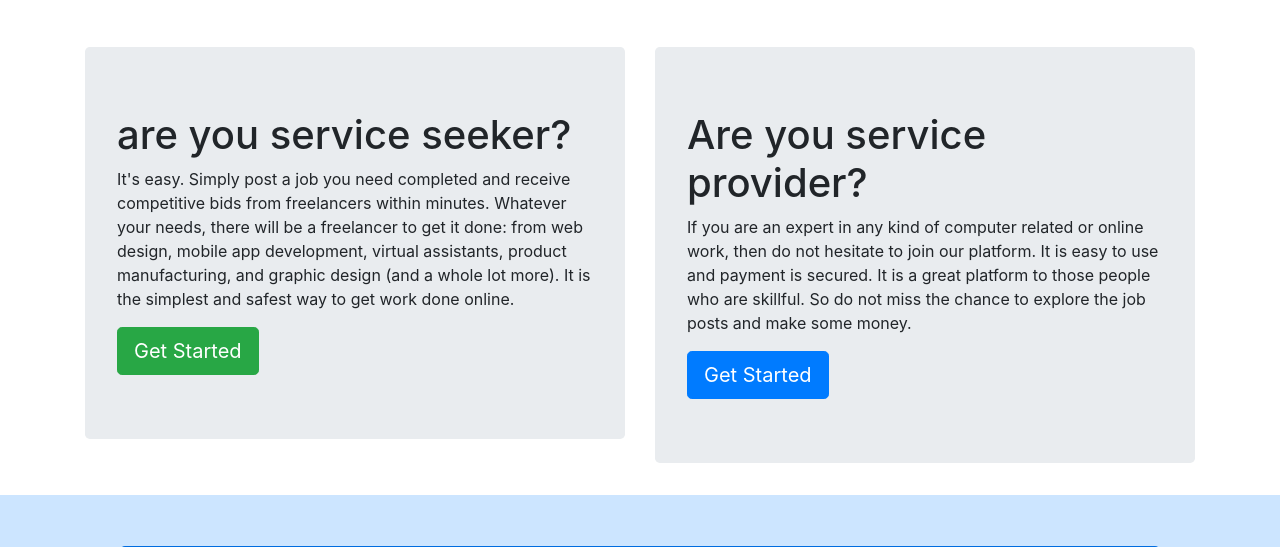
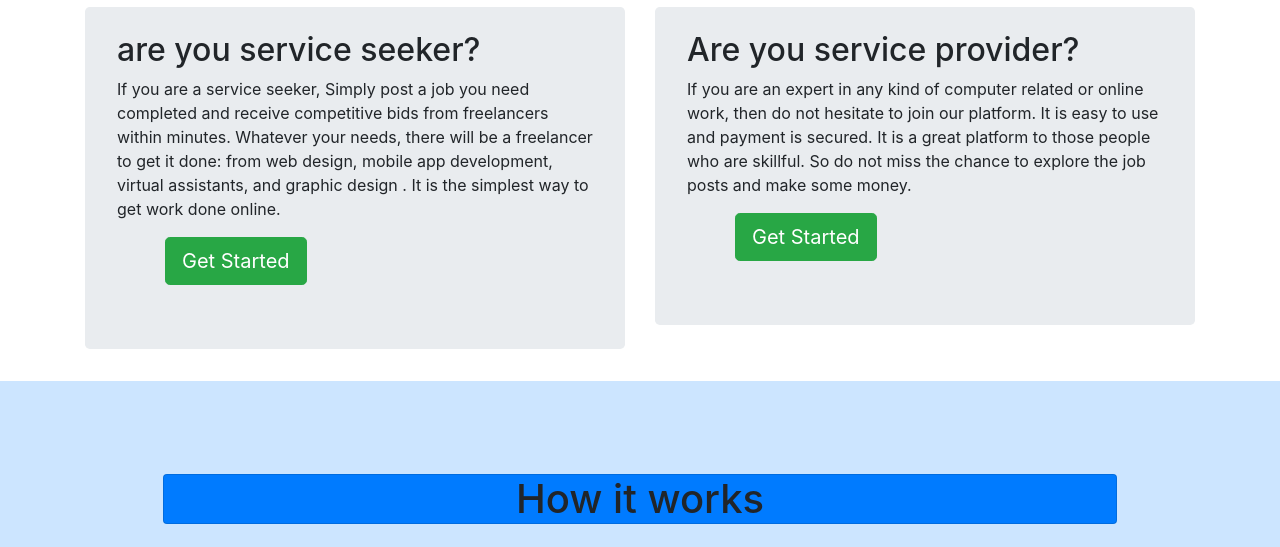
Before and after one commit to muleA/LocalFreelanceSystem, a PHP site: page / in a window 1280 px wide. Shown: the part 961-1508 px from the top of the page. Run offline with PHP 8.4, Linux system fonts and the light colour scheme; some libraries are stand-ins or nearby versions.

Commit message:
Add files via upload

```diff
--- a/index.php
+++ b/index.php
@@ -99,22 +94,26 @@
 <!--  part 2 -->
 <div class="container fluid">
 
-<div class="row mt-5" >
+<div class="row mt-2" >
 <div class="col-sm-6">
 <div class="jumbotron">
-<h1>are you service seeker?</h1>
-			<p>It's easy. Simply post a job you need completed and receive competitive bids from freelancers within minutes. Whatever your needs, there will be a freelancer to get it done: from web design, mobile app development, virtual assistants, product manufacturing, and graphic design (and a whole lot more). It is the simplest and safest way to get work done online.</p>
-			<p></p>
-			<a href="loginReg.php" class="btn btn-success btn-lg">Get Started</a>
+<h2 style="margin-top: -40px; ">are you service seeker?</h2>
+			<p>If you are a service seeker, Simply post a job you need completed and receive
+      competitive bids from freelancers within minutes. Whatever your needs,
+      there will be a freelancer to get it done: from web design, mobile app development,
+       virtual assistants,  and graphic design . It is the simplest way to
+       get work done online.</p>
+			</p>
+			<a href="loginReg.php" class="btn btn-success btn-lg ml-5">Get Started</a>
 </div>
 </div>
 
 <div class="col-sm-6">
 <div class="jumbotron">
-<h1>Are you service provider?</h1>
+<h2 style="margin-top: -40px; ">Are you service provider?</h2>
 			<p>If you are an expert in any kind of computer related or online work, then do not hesitate to join our platform. It is easy to use and payment is secured. It is a great platform to those people who are skillful. So do not miss the chance to explore the job posts and make some money.</p>
 			<p></p>
-			<a href="loginReg.php" class="btn btn-primary btn-lg">Get Started</a>
+			<a href="loginReg.php" class="btn btn-success btn-lg ml-5">Get Started</a>
 </div>
 
 </div>
@@ -126,50 +125,103 @@
 <!--  -->
 
 <!--How it works-->
-<div style="background:#cce5ff">
-<div class="container text-center" style="padding:4%;" id="how">
-	<h1 class="card header2" style="background:#007BFF">How it works</h1>
-	<div class="row card" style="padding:30px 60px 30px 60px;margin:30px;">
-		<div class="col-lg-6">
-			<h3>Post Projects For Free</h3>
+<div style="background:#cce5ff" >
+<div class="container text-center" style="padding:4%;"id="how" >
+<div class="container text-center" style="padding:4%;" >
+	<h1 class="card header2" style="background:#007BFF ;"  >How it works</h1>
+	<div class="row card" style="padding:30px 60px 30px 60px;margin:30px; ">
+		<div class="col-lg-12">
+    <div class="row">
+    <div class="col-sm-6">
+    <h3>Post Projects For Free</h3>
 			<p>It's always free to post your project. You’ll automatically begin to receive bids from our freelancers.
         Also, you can browse through the talent available on our site, and contact them by the contact information.
-        <img src="image/project.jpg"></p>
+        </p>
+
+    </div>
+    <div class="col-sm-6">
+        <img src="Image\project.jpg" width="200px" height="150px">
+        </div>
+    </div>
+
 		</div>
-<!-- 		<div class="col-lg-6">
-			<img src="image/project.jpg">
-		</div> -->
+
 	</div>
 	<div class="row card" style="padding:30px 60px 30px 60px;margin:30px;">
+  <div class="row">
 		<div class="col-lg-6">
+
 			<h3>Deposit Money Safely</h3>
-			<p>We have a complete security to your valuable money. You have the rights to pay the deposited money after the project completed. We have a good refund policy to make sure of satisfaction of the project completed.</p>
+			<p>We have a complete security to your valuable money. You have the rights to pay the deposited money
+       after the project completed. We have a good refund policy to make sure of satisfaction of the project
+        completed.</p>
 		</div>
-		<div class="col-lg-6">
-			<img src="image/depoite.jpg">
-		</div>
-	</div>
+
+    <div class="col-sm-6">
+        <img src="Image\deposit.png" width="200px" height="150px">
+        </div>
+    </div>
+    </div>
+
 	<div class="row card" style="padding:30px 60px 30px 60px;margin:30px;">
+  <div class="row">
+
 		<div class="col-lg-6">
 			<h3>Feel Free To Talk</h3>
 			<p>It is easier to talk with the freelancers here. So before you hire any freelancer feel free to talk with them. Tell them what you need and get the project done in the shortest possible time.</p>
 		</div>
 		<div class="col-lg-6">
-			<img src="image/img03.jpg">
+			<img src="image/message.png" width="200px" height="150px">
 		</div>
 	</div>
+  </div>
 	<div class="row card" style="padding:30px 60px 30px 60px;margin:30px;">
+  <div class="row">
 		<div class="col-lg-6">
-			<h3>Build An Employer Profile</h3>
+			<h3>Build A service seeker Profile</h3>
 			<p>If you have a lot of works to be done or run a small business that needs some freelancers in a daily basis, this is the perfect place for you. Build your employer profile today and start hiring.</p>
 		</div>
 		<div class="col-lg-6">
-			<img src="image/img04.jpg">
+			<img src="image/profile.jpg" width="200px" height="150px" >
 		</div>
 	</div>
 </div>
+
+<!--End How it works-->
+
+<!--  what do we offor -->
+<div class="row card" style="padding:30px 60px 30px 60px;margin:30px;" >
+  <div class="row" >
+		<div class="col-lg-6" id="offer">
+
+			<h3 >what do offer?</h3>
+			<p>We have a complete security to your valuable money. You have the rights to pay the deposited money
+       after the project completed. We have a good refund policy to make sure of satisfaction of the project
+        completed.</p>
+		</div>
+  </div>
+
+    </div>
+
+
+    <!-- about us -->
+    <div class="row card" style="padding:30px 60px 30px 60px;margin:30px;">
+  <div class="row">
+		<div class="col-lg-6">
+
+			<h3 id="about">about us</h3>
+			<p>We have a complete security to your valuable money. You have the rights to pay the deposited money
+       after the project completed. We have a good refund policy to make sure of satisfaction of the project
+        completed.</p>
+		</div>
+  </div>
+
+    </div>
+
+    <!--  -->
 </div>
-<!--End How it works-->
+</div>
+<!--  -->
 
 
 
```
Also changed, not shown: other parts of index.php (+14 -15 lines).
